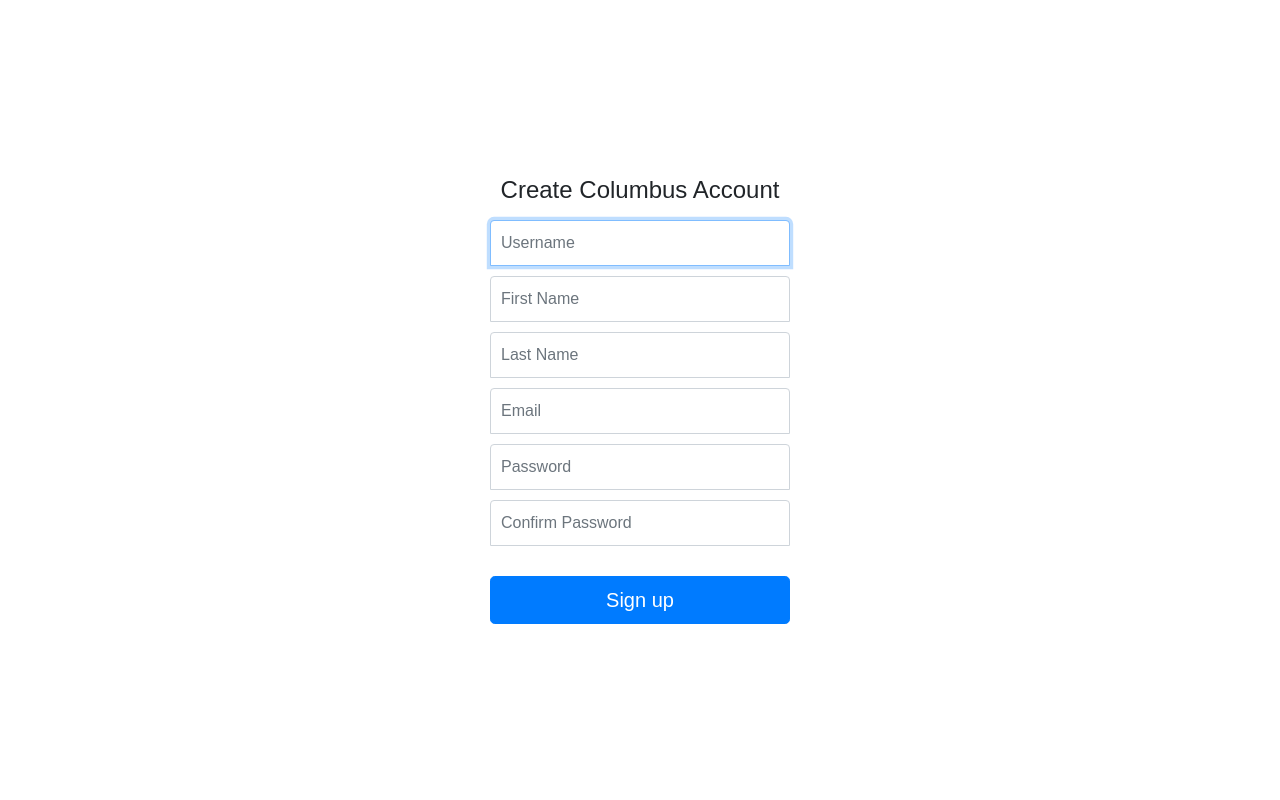
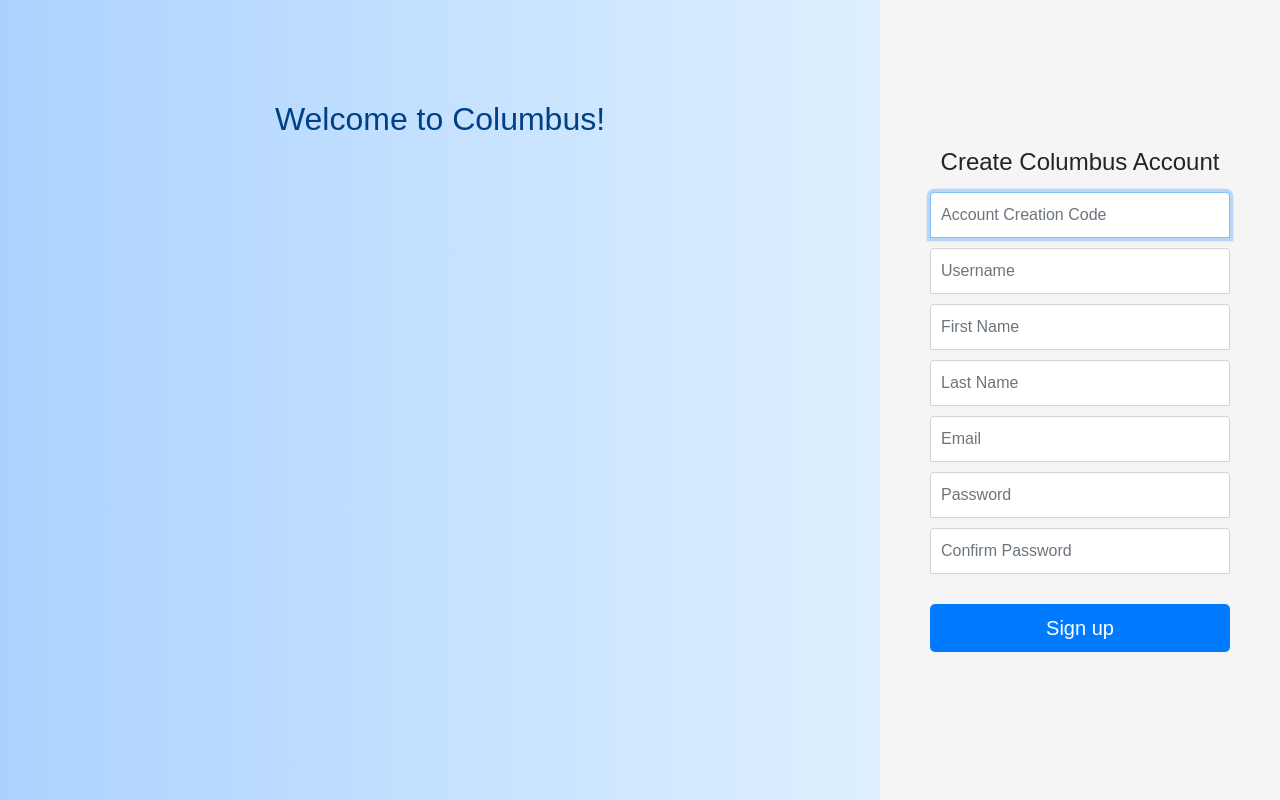
Before and after one commit to columbustech/cdrive, a Django app: page /accounts/create/ in a window 1280 px wide. Run offline with Django 3.2, Linux system fonts and the light colour scheme; some libraries are stand-ins or nearby versions.

Commit message:
Authorization code for account creation

```diff
--- a/authentication/debug/cm.yml
+++ b/authentication/debug/cm.yml
@@ -4,3 +4,5 @@ metadata:
   name: authentication
 data:
   CDRIVE_URL: <cdrive_url>
+  PRIVATE_DEPLOYMENT: "TRUE"
+  ACCOUNT_CREATION_CODE: ""
--- a/authentication/src/django_oauth/views.py
+++ b/authentication/src/django_oauth/views.py
@@ -6,12 +6,17 @@ from django.conf import settings
 from django.utils.decorators import method_decorator
 from django.views.decorators.csrf import csrf_exempt
 from oauth2_provider.models import Application
-import requests, re
+import requests, re, os
 
 def create_account(request):
     if request.method == 'POST':
+        if os.environ['PRIVATE_DEPLOYMENT'] == "TRUE":
+            account_creation_code = request.POST['code']
+            if account_creation_code != os.environ['ACCOUNT_CREATION_CODE']:
+                messages.error(request, "Incorrect account creation code")
+                return render(request, 'registration/create-user.html')
+
         username = request.POST['username']
-
         if User.objects.filter(username=username).exists():
             messages.error(request, "Sorry, this username is already taken")
             return render(request, 'registration/create-user.html')
@@ -43,7 +48,7 @@ def create_account(request):
         requests.post(url='http://cdrive/register-user/', data=data)
 
         cdrive_url = Application.objects.filter(name='CDrive')[0].redirect_uris
-        return redirect(cdrive_url)
+        return render(request, 'registration/create-success.html', {'cdrive_url': cdrive_url})
 
     elif request.method == 'GET':
         return render(request, 'registration/create-user.html')
--- a/authentication/src/templates/registration/create-user.html
+++ b/authentication/src/templates/registration/create-user.html
@@ -18,10 +18,12 @@ integrity="sha384-q8i/X+965DzO0rT7abK41JStQIAqVgRVzpbzo5smXKp4YfRvH+8abtTE1Pi6ji
 integrity="sha384-UO2eT0CpHqdSJQ6hJty5KVphtPhzWj9WO1clHTMGa3JDZwrnQq4sF86dIHNDz0W1" crossorigin="anonymous"></script>
     <script src="https://stackpath.bootstrapcdn.com/bootstrap/4.3.1/js/bootstrap.min.js"
 integrity="sha384-JjSmVgyd0p3pXB1rRibZUAYoIIy6OrQ6VrjIEaFf/nJGzIxFDsf4x0xIM+B07jRM" crossorigin="anonymous"></script>
-
+    <div class="right-panel">
       <form class="form-signin" action="{% url 'create_account' %}" method="post">
           {% csrf_token %}
           <h1 class="h4 mb-3 font-weight-normal">Create Columbus Account</h1>
+          <label for="id_code" class="sr-only">Account Creation Code</label>
+          <input type="text" id="id_code" name="code" class="form-control" placeholder="Account Creation Code" required="" autofocus="">
           <label for="id_username" class="sr-only">Username</label>
           <input type="text" id="id_username" name="username" class="form-control" placeholder="Username" required="" autofocus="">
           <label for="id_firstname" class="sr-only">First Name</label>
@@ -45,6 +47,10 @@ integrity="sha384-JjSmVgyd0p3pXB1rRibZUAYoIIy6OrQ6VrjIEaFf/nJGzIxFDsf4x0xIM+B07j
             </div>
           {% endif %}
       </form>
+    </div>
+    <div class="left-panel">
+      <h1 class="h2" style="margin-top: 100px; color: #004085;" >Welcome to Columbus!</h1>
+    </div>
 
 </body>
 
```
Also changed, not shown: authentication/src/templates/registration/create-success.html (added, +33 -0 lines). Lines whose indentation alone changed are shown as unchanged.
